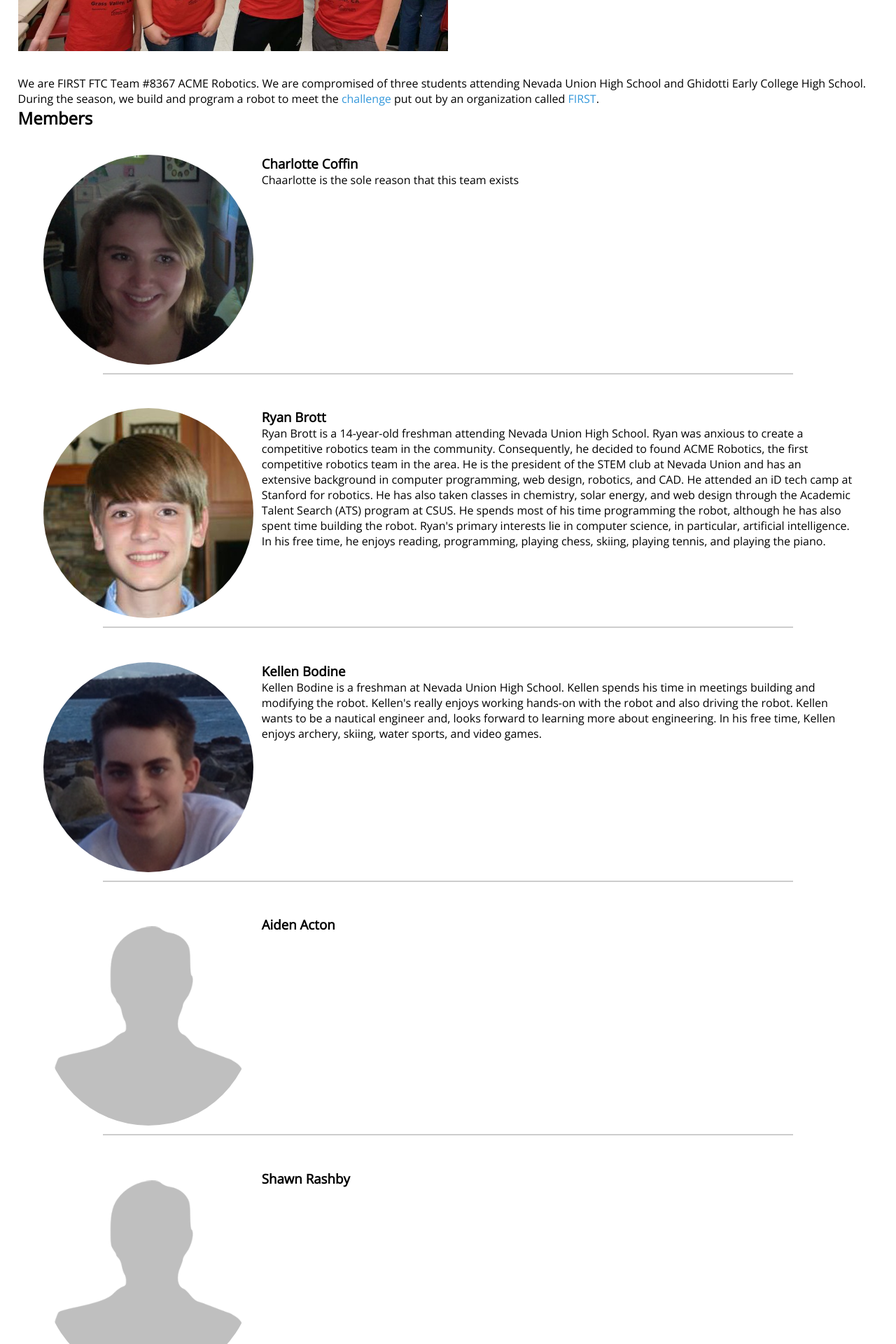
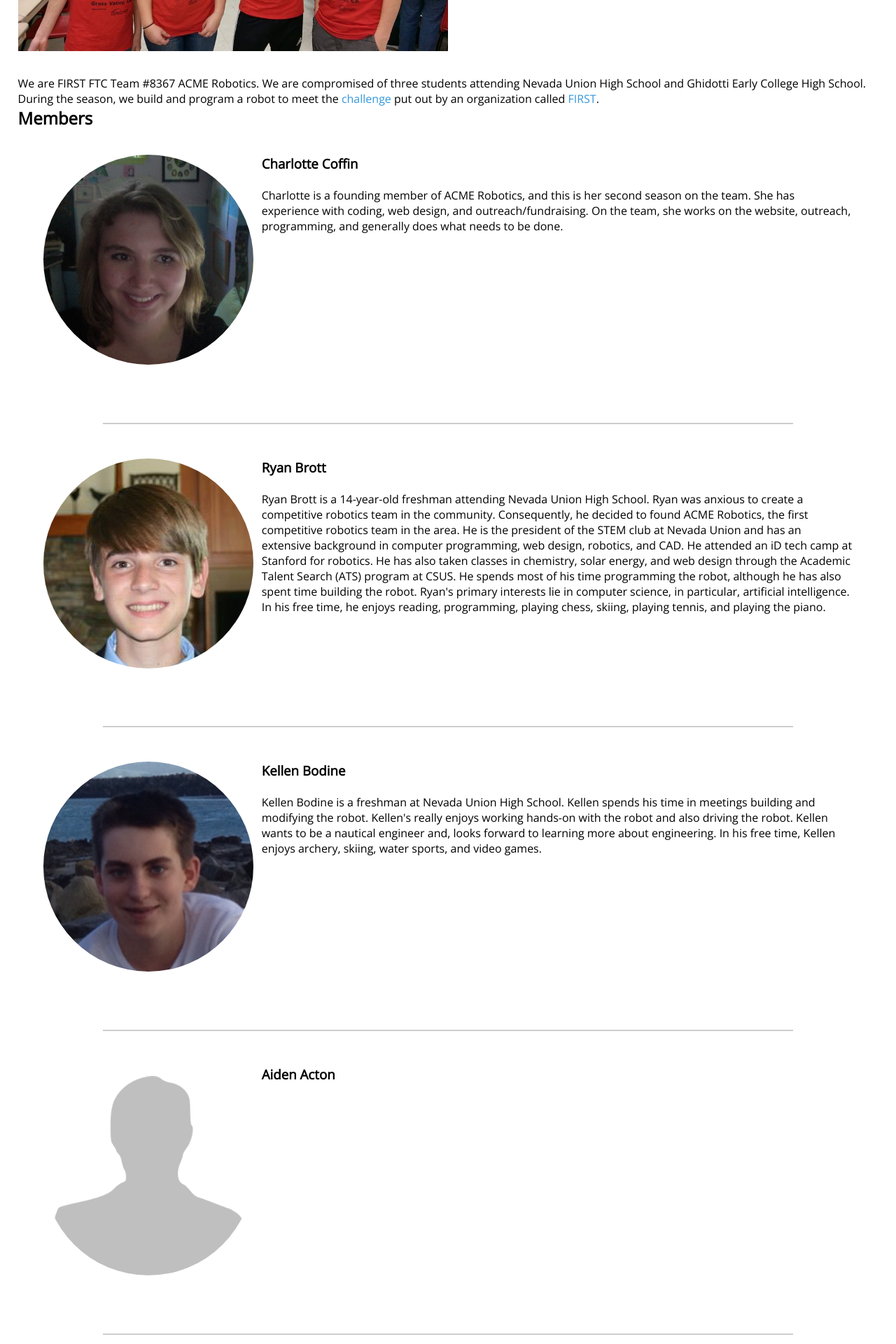
Before and after one commit to acmerobotics/acmerobotics.github.io, a Jekyll site: the page built from about.html, in a window 1280 px wide. Shown: the part 394-2314 px from the top of the page at 70% size. Built offline with Jekyll 4.4.1, drawn with Linux system fonts in a browser that asks for light colours.

Commit message:
minor changes to website including robot page, about page, and hopefully a gofundme link

```diff
--- a/_data/members.yaml
+++ b/_data/members.yaml
@@ -1,6 +1,6 @@
 - name: Charlotte Coffin
   portrait: /assets/portraits/charlotte.jpg
-  bio: "Chaarlotte is the sole reason that this team exists"
+  bio: "Charlotte is a founding member of ACME Robotics, and this is her second season on the team. She has experience with coding, web design, and outreach/fundraising. On the team, she works on the website, outreach, programming, and generally does what needs to be done."
 
 - name: Ryan Brott
   portrait: /assets/portraits/ryan.jpg
--- a/about.html
+++ b/about.html
@@ -16,9 +16,11 @@ title: About Us
 		<img src="{{ member.portrait }}">
 		<div>
 			<h3>{{ member.name }}</h3>
+			<br>
 			<p>{{ member.bio }}</p>
 		</div>
 	</div>
+	<br>
 	<hr>
 {% endfor %}
 <h2>Mentors</h2>
--- a/contact.html
+++ b/contact.html
@@ -8,7 +8,7 @@ title: Contact Us
   You can contact the team at <a href="mailto:goacmerobotics@gmail.com" target="_blank">goacmerobotics@gmail.com</a>.
   <br>
   <br>
-  You can also find us on <a href="http://facebook.com/acmeroboticsinc" target="_blank"><img style="width: 10px;" src="/assets/facebook-icon.jpg"></a>.
+  You can also find us on <a href="http://facebook.com/acmeroboticsinc" target="_blank"><img style="width: 10%;" src="/assets/facebook-icon.jpg"></a>.
   <br>
   <br>
   All of the code for this <a href="https://github.com/acmerobotics/acmerobotics.github.io" target="_blank">website</a> and the <a href="https://github.com/acmerobotics/cascade-effect" target="_blank">Cascade Effect</a> and <a href="https://github.com/acmerobotics/res-q" target="_blank">Res-Q</a> seasons are on
--- a/css/main.css
+++ b/css/main.css
@@ -28,6 +28,6 @@ img, .full { width: 100%; /*max-width: 800px;*/ }
 .bio { padding: 1%; margin: 1%; clear: right; }
 .bio img { float:left; width: 300px; height: 300px; margin: 1%; }
 .bio img { border-radius: 150px; clear: left; }
-.bio div { margin: 1%; clear: right; }
+.bio div { margin: 1%; clear: right; height:300px; }
 .logo { width: 400px !important; }
 .hidden { display: none; }
--- a/donate.html
+++ b/donate.html
@@ -15,5 +15,7 @@ Title: Donate
     <input type="image" src="https://www.paypalobjects.com/en_US/i/btn/btn_donateCC_LG.gif" border="0" name="submit" alt="PayPal - The safer, easier way to pay online!">
     <img alt="" border="0" src="https://www.paypalobjects.com/en_US/i/scr/pixel.gif" width="1" height="1">
   </form>
+  <object classid="clsid:D27CDB6E-AE6D-11cf-96B8-444553540000" width="258" height="338" title="Click Here to donate!" type="application/x-shockwave-flash"><param name="movie" value="//funds.gofundme.com/Widgetflex.swf" /><param name="quality" value="high" /><param name="flashvars" value="page=329gdkpu&template=4" /><param name="wmode" value="transparent" /><embed allowScriptAccess="always" src="//funds.gofundme.com/Widgetflex.swf" quality="high" flashVars="page=329gdkpu&template=4" type="application/x-shockwave-flash" wmode="transparent" width="258" height="338"></embed></object>
+
 </p>
 {% include footer.html %}
--- a/sponsors.html
+++ b/sponsors.html
@@ -14,7 +14,7 @@ title: Sponsors
   <img class="logo" src="/assets/sponsors/telestream.png"/>
   <p>Thank you so much, Telestream!</p>
 <br>
-  <img class="logo" src="/assets/sponsors/aja.png"/>
+  <img class="logo" src="assets/sponsors/aja.png"/>
   <p>Thanks a lot for the generous donation, AJA Video Systems!</p>
 
 
```
